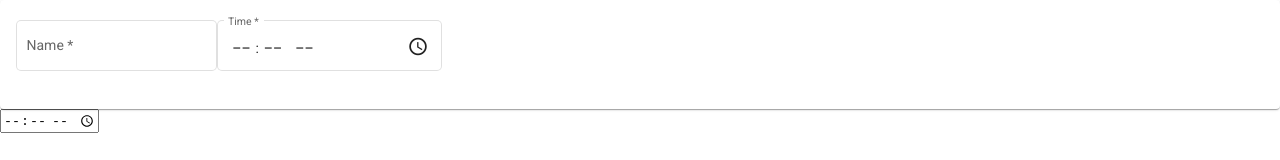
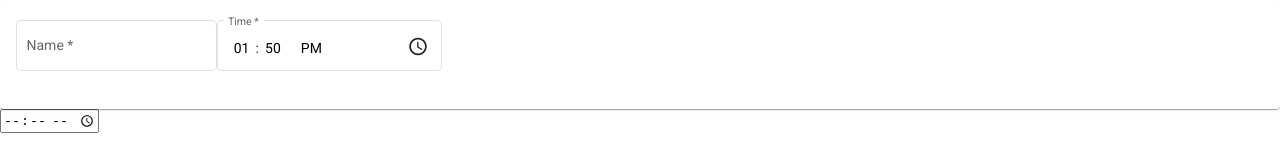
Before and after one commit to mseemann/angular-material-custom-form-control, an Angular app: page / in a window 1280 px wide. Shown: the top 160 px of the page. Built offline with nearby package versions, Linux system fonts and the light colour scheme.

Commit message:
convert 12 and 24 hour values

```diff
--- a/src/app/app.component.html
+++ b/src/app/app.component.html
@@ -9,7 +9,7 @@
 
     <mat-form-field>
       <mat-label>Time</mat-label>
-      <app-time-input [formControl]="time" ></app-time-input>
+      <app-time-input [formControl]="time" [twelveHourFormat]="twelveHourFormat" ></app-time-input>
       <mat-icon matSuffix>schedule</mat-icon>
       <mat-error *ngIf="time.invalid">{{getTimeErrorMessage()}}</mat-error>
     </mat-form-field>
@@ -17,4 +17,4 @@
   </mat-card>
 </div>
 
-<input type="time" id="appt" name="appt">
+<input type="time" name="appt">
--- a/src/app/app.component.ts
+++ b/src/app/app.component.ts
@@ -1,5 +1,6 @@
 import {Component} from '@angular/core';
 import {FormControl, FormGroup, Validators} from "@angular/forms";
+import {Time24Hours} from "./types";
 
 @Component({
   selector: 'app-root',
@@ -8,12 +9,16 @@ import {FormControl, FormGroup, Validators} from "@angular/forms";
 })
 export class AppComponent {
   name = new FormControl(null, Validators.required);
-  time = new FormControl(null, Validators.required);
+  time = new FormControl({
+    hours: new Date().getHours(),
+    minutes: new Date().getMinutes()
+  } as Time24Hours, Validators.required);
   form = new FormGroup({name: this.name, time: this.time})
+  twelveHourFormat = window.navigator.language === 'en-US';
 
   constructor() {
     this.form.valueChanges.subscribe((value) => {
-      console.log(value)
+      console.log(JSON.stringify(value))
     })
   }
 
--- a/src/app/time-input/time-input.component.html
+++ b/src/app/time-input/time-input.component.html
@@ -3,9 +3,12 @@
      #containerEl
      (focusin)="onFocusIn()"
      (focusout)="onFocusOut($event)">
-  <input [formControl]="hours" maxlength="2" size="2" (input)="onAnyInput()" #hoursEl>
+  <input [formControl]="hours" maxlength="2" size="2" #hoursEl (keydown)="hoursKeyDown($event)">
   <span>:</span>
-  <input [formControl]="minutes" maxlength="2" size="2" (input)="onAnyInput()" #minutesEl>
-  <span>&nbsp;</span>
-  <input [formControl]="twelveHourPeriods" maxlength="2" size="2" (keydown)="twelveHourPeriodKeyDown($event)" (input)="onAnyInput()" #twelveHourPeriodsEl>
+  <input [formControl]="minutes" maxlength="2" size="2" #minutesEl (keydown)="minutesKeyDown($event)">
+  <ng-container *ngIf="twelveHourFormat">
+    <span class="spacer"></span>
+    <input [formControl]="twelveHourPeriods" maxlength="2" size="2" (keydown)="twelveHourPeriodKeyDown($event)"
+           #twelveHourPeriodsEl>
+  </ng-container>
 </div>
--- a/src/app/time-input/time-input.component.scss
+++ b/src/app/time-input/time-input.component.scss
@@ -16,10 +16,15 @@ input {
   }
 }
 
-span {
+.spacer {
+ display: inline-block;
+  width: .75em;
+}
+
+span, input {
   opacity: 0;
   transition: opacity 200ms;
 }
-:host.floating span {
+:host.floating span, :host.floating input {
   opacity: 1;
 }
--- a/src/app/time-input/time-input.component.ts
+++ b/src/app/time-input/time-input.component.ts
@@ -15,17 +15,90 @@ import {Subject} from "rxjs";
 import {BooleanInput, coerceBooleanProperty} from "@angular/cdk/coercion";
 import {Time24Hours} from "../types";
 
+const number22DigitString = (n: number): string => {
+  return n.toLocaleString("de-DE", {
+    minimumIntegerDigits: 2,
+    useGrouping: false,
+  })
+}
+
 type Parts = {
   hours: string,
   minutes: string,
-  twelveHourPeriods: string
+  twelveHourPeriods: string | null
 }
 
 const EMPTY = '––'; // &#8211; –– en dash
 
 const TWELVE_HOUR_PERIOD_VALUES = ['AM', 'PM'];
 
+const HOURS_12_HOUR = [...Array(12).keys()].map(hour => hour + 1).map(number22DigitString); // 01..12
+const HOURS_24_HOUR = [...Array(24).keys()].map(number22DigitString); // 00..23
+const MINUTES = [...Array(60).keys()].map(number22DigitString); // 00..59
+
 const KEYS_2_IGNORE = ['Tab'];
+const NAVIGATION_KEYS = ['Backspace', 'ArrowLeft', 'ArrowRight', 'ArrowUp', 'ArrowDown'];
+
+interface HourModeStrategy {
+  convert2Time(parts: Parts): Time24Hours | null;
+
+  convert2Parts(time: Time24Hours | null): Parts;
+}
+
+class TwelveHourModeStrategy implements HourModeStrategy {
+  convert2Time(parts: Parts): Time24Hours | null {
+    if (parts.minutes === EMPTY || parts.hours === EMPTY || parts.twelveHourPeriods === EMPTY) {
+      return null;
+    }
+    let hours = Number(parts.hours)
+    if (hours === 12) {
+      hours = 0;
+    }
+    if (parts.twelveHourPeriods === 'PM') {
+      hours = hours + 12;
+    }
+    return {hours, minutes: Number(parts.minutes)};
+  }
+
+  convert2Parts(time: Time24Hours | null): Parts {
+    if (!time) {
+      return {hours: EMPTY, minutes: EMPTY, twelveHourPeriods: EMPTY}
+    } else {
+      const timeString12hr = new Date(`1970-01-01T${time.hours}:${time.minutes}:00Z`)
+        .toLocaleTimeString('en-US',
+          {timeZone: 'UTC', hour12: true, hour: '2-digit', minute: '2-digit'}
+        );
+      const parts = timeString12hr.match(/([0-9]{2}):([0-9]{2}) ([(A|P)M]{2})/);
+      if (!parts) {
+        throw new Error(`timeString12hr did not match  hh:mm AP`)
+      }
+      return {hours: parts[1], minutes: parts[2], twelveHourPeriods: parts[3]};
+    }
+  }
+}
+
+class TwentyForHourModeStrategy implements HourModeStrategy {
+
+  convert2Time(parts: Parts): Time24Hours | null {
+    if (parts.minutes === EMPTY || parts.hours === EMPTY) {
+      return null;
+    }
+    return {hours: Number(parts.hours), minutes: Number(parts.minutes)};
+  }
+
+  convert2Parts(time: Time24Hours | null): Parts {
+    if (time) {
+      return {
+        hours: number22DigitString(time.hours),
+        minutes: number22DigitString(time.minutes),
+        twelveHourPeriods: null
+      }
+    } else {
+      return {hours: EMPTY, minutes: EMPTY, twelveHourPeriods: null}
+    }
+  }
+}
+
 
 @Component({
   selector: 'app-time-input',
@@ -43,13 +116,13 @@ export class TimeInputComponent implements ControlValueAccessor, MatFormFieldCon
   readonly parts = new FormGroup({hours: this.hours, minutes: this.minutes, twelveHourPeriods: this.twelveHourPeriods});
   readonly stateChanges = new Subject<void>();
   @HostBinding() readonly id = `app-time-input-${TimeInputComponent.nextId++}`;
-
-  focused = false;
   @ViewChild('containerEl', {static: true}) containerEl: ElementRef | undefined;
   @ViewChild('hoursEl', {static: true}) hoursEl: ElementRef | undefined;
-  @ViewChild('twelveHourPeriodsEl', {static: true}) twelveHourPeriodsEl: ElementRef | undefined;
+  @ViewChild('twelveHourPeriodsEl', {static: false}) twelveHourPeriodsEl: ElementRef | undefined;
   @ViewChild('minutesEl', {static: true}) minutesEl: ElementRef | undefined;
+  focused = false;
   private touched = false;
+  private hourModeStrategy = new TwentyForHourModeStrategy();
 
   constructor(@Optional() @Self() public ngControl: NgControl | null, private elementRef: ElementRef) {
     if (this.ngControl != null) {
@@ -57,12 +130,25 @@ export class TimeInputComponent implements ControlValueAccessor, MatFormFieldCon
     }
   }
 
+  private _twelveHourFormat = false;
+
+  get twelveHourFormat(): boolean {
+    return this._twelveHourFormat;
+  }
+
+  @Input()
+  set twelveHourFormat(value: BooleanInput) {
+    this._twelveHourFormat = coerceBooleanProperty(value);
+    this.hourModeStrategy = this._twelveHourFormat ? new TwelveHourModeStrategy() : new TwentyForHourModeStrategy();
+
+  };
+
   @HostBinding('class.floating')
   get shouldLabelFloat() {
     return this.focused || !this.empty;
   }
 
-  protected _required: boolean | undefined;
+  private _required: boolean | undefined;
 
   @Input()
   get required(): boolean {
@@ -80,7 +166,7 @@ export class TimeInputComponent implements ControlValueAccessor, MatFormFieldCon
     return this._disabled;
   }
 
-  set disabled(value: boolean) {
+  set disabled(value: BooleanInput) {
     this._disabled = coerceBooleanProperty(value);
     this._disabled ? this.parts.disable() : this.parts.enable();
     this.stateChanges.next();
@@ -104,21 +190,17 @@ export class TimeInputComponent implements ControlValueAccessor, MatFormFieldCon
 
   @Input()
   get value(): Time24Hours | null {
-    let parts: Parts = this.parts.value;
-    if (parts.hours.length == 2 && parts.minutes.length == 2 && parts.twelveHourPeriods.length == 2) {
-      return {hours: Number(parts.hours), minutes: Number(parts.minutes)}
-    }
-    return null;
+    return this.hourModeStrategy.convert2Time(this.parts.value as Parts);
   }
 
   set value(time: Time24Hours | null) {
-    this.parts.setValue({hours: EMPTY, minutes: EMPTY, twelveHourPeriods: EMPTY} as Parts);
+    this.parts.setValue(this.hourModeStrategy.convert2Parts(time))
     this.stateChanges.next();
   }
 
   get empty() {
-    let parts: Parts = this.parts.value;
-    return !parts.minutes && !parts.hours && !parts.twelveHourPeriods;
+    const parts: Parts = this.parts.value;
+    return parts.minutes === EMPTY && parts.hours === EMPTY && parts.twelveHourPeriods === EMPTY;
   }
 
   onChange = (_: any) => {
@@ -169,9 +251,52 @@ export class TimeInputComponent implements ControlValueAccessor, MatFormFieldCon
     this.containerEl?.nativeElement.setAttribute('aria-describedby', ids.join(' '));
   }
 
-  onAnyInput() {
+  setDisabledState(isDisabled: boolean) {
+    this.disabled = isDisabled
+  }
+
+  hoursKeyDown(event: KeyboardEvent) {
+    if (KEYS_2_IGNORE.includes(event.key)) {
+      return;
+    }
+    event.preventDefault();
+    const {hours} = (this.parts.value as Parts);
+    let targetValue = hours;
+    if (NAVIGATION_KEYS.includes(event.key)) {
+      const result = this.navigateByKey(event.key, hours, this.twelveHourFormat ? HOURS_12_HOUR : HOURS_24_HOUR, undefined, this.minutesEl);
+      if (!result) {
+        return;
+      }
+      targetValue = result;
+    } else if (event.key === '1') {
+      // todo
+      this.minutesEl?.nativeElement.focus();
+    }
+    this.parts.patchValue({hours: targetValue} as Partial<Parts>)
     this.onChange(this.value);
   }
+
+  minutesKeyDown(event: KeyboardEvent) {
+    if (KEYS_2_IGNORE.includes(event.key)) {
+      return;
+    }
+    event.preventDefault();
+    const {minutes} = (this.parts.value as Parts);
+    let targetValue = minutes;
+    if (NAVIGATION_KEYS.includes(event.key)) {
+      const result = this.navigateByKey(event.key, minutes, MINUTES, this.hoursEl, this.twelveHourPeriodsEl);
+      if (!result) {
+        return;
+      }
+      targetValue = result;
+    } else if (event.key === '1') {
+      // todo
+      this.minutesEl?.nativeElement.focus();
+    }
+    this.parts.patchValue({minutes: targetValue} as Partial<Parts>)
+    this.onChange(this.value);
+  }
+
 
   twelveHourPeriodKeyDown(event: KeyboardEvent) {
     if (KEYS_2_IGNORE.includes(event.key)) {
@@ -179,27 +304,44 @@ export class TimeInputComponent implements ControlValueAccessor, MatFormFieldCon
     }
     event.preventDefault();
     const {twelveHourPeriods} = (this.parts.value as Parts);
-    const currentIdx = TWELVE_HOUR_PERIOD_VALUES.indexOf(twelveHourPeriods);
+    // means the control is not configured to handle AM and PM.
+    if (!twelveHourPeriods) {
+      return;
+    }
     let targetValue = twelveHourPeriods;
-    if (event.key === 'Backspace') {
-      targetValue = EMPTY;
-    } else if (event.key === 'ArrowLeft') {
-      this.minutesEl?.nativeElement.focus();
-      return;
-    } else if (event.key === 'ArrowRight') {
-      return;
-    } else if (event.key === 'ArrowUp') {
-      const targetIndex = (currentIdx + 1) % (TWELVE_HOUR_PERIOD_VALUES.length);
-      targetValue = TWELVE_HOUR_PERIOD_VALUES[targetIndex];
-    } else if (event.key === 'ArrowDown') {
-      const targetIndex = Math.abs(currentIdx - 1) % (TWELVE_HOUR_PERIOD_VALUES.length);
-      targetValue = TWELVE_HOUR_PERIOD_VALUES[targetIndex];
+    if (NAVIGATION_KEYS.includes(event.key)) {
+      const result = this.navigateByKey(event.key, twelveHourPeriods, TWELVE_HOUR_PERIOD_VALUES, this.minutesEl, undefined);
+      if (!result) {
+        return;
+      }
+      targetValue = result;
     } else if (event.key.toLowerCase() === 'a') {
       targetValue = 'AM';
     } else if (event.key.toLowerCase() === 'p') {
       targetValue = 'PM';
     }
     this.parts.patchValue({twelveHourPeriods: targetValue} as Partial<Parts>)
+    this.onChange(this.value);
   }
 
+  private navigateByKey(key: string, currentValue: string, possibleValues: string[], prevElement: ElementRef | undefined, nextElement: ElementRef | undefined): string | undefined {
+    const currentIdx = possibleValues.indexOf(currentValue);
+    let targetValue = currentValue;
+    if (key === 'Backspace') {
+      targetValue = EMPTY;
+    } else if (key === 'ArrowLeft') {
+      prevElement?.nativeElement.focus();
+      return;
+    } else if (key === 'ArrowRight') {
+      nextElement?.nativeElement.focus();
+      return;
+    } else if (key === 'ArrowUp') {
+      const targetIndex = (currentIdx + 1) % (possibleValues.length);
+      targetValue = possibleValues[targetIndex];
+    } else if (key === 'ArrowDown') {
+      const targetIndex = currentIdx === -1 ? possibleValues.length - 1 : (currentIdx - 1 + possibleValues.length) % (possibleValues.length);
+      targetValue = possibleValues[targetIndex];
+    }
+    return targetValue
+  }
 }
```
